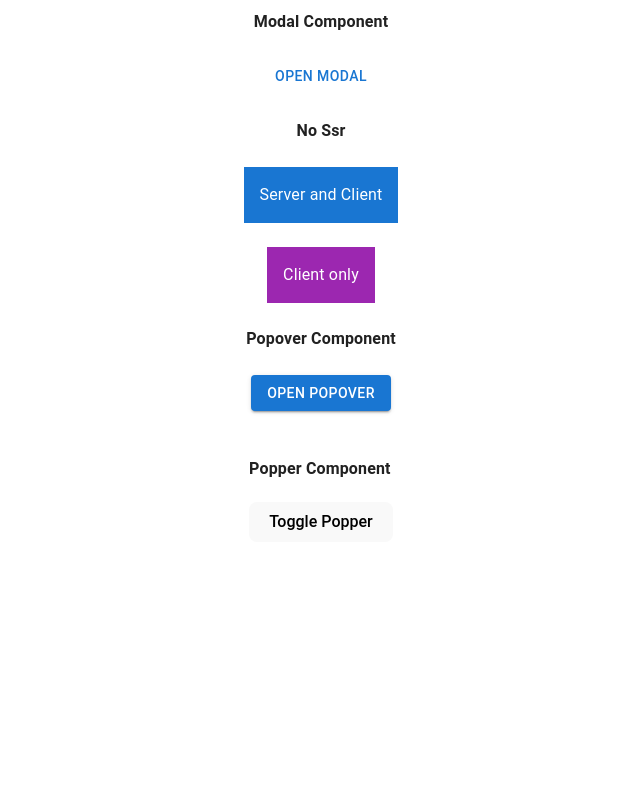
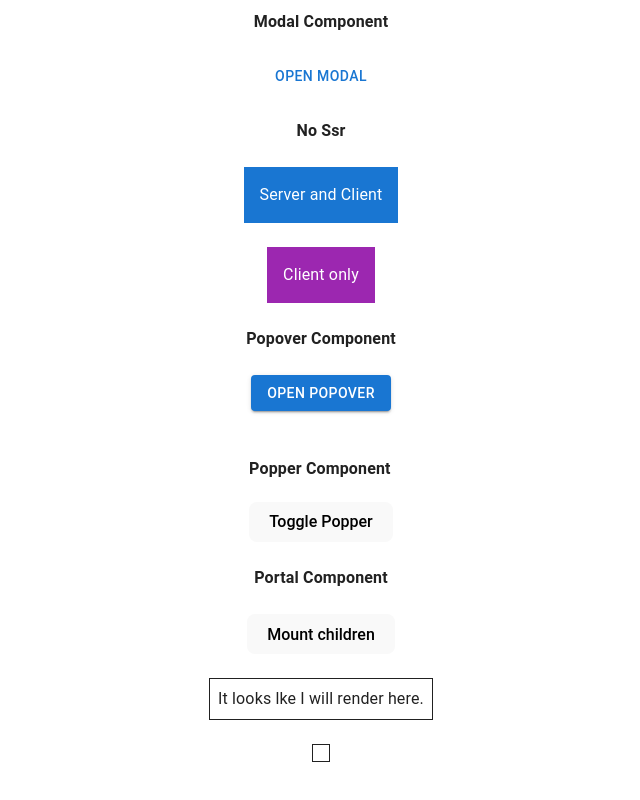
Before and after one commit to GuilhermeSousaDev/MaterialUI, a React (Vite) app in the folder react-ui/: page / in a window 1280 px wide. Shown: the part 10781-11581 px from the top of the page, without its empty margins (319-959 px from the left). Before the commit the page ends 11363 px from the top, so only its background shows below. Built offline with nearby package versions, Linux system fonts and the light colour scheme.

Commit message:
Portal Component

```diff
--- a/react-ui/src/App.jsx
+++ b/react-ui/src/App.jsx
@@ -51,6 +51,7 @@ import ModalComponent from './components/Modal';
 import NoSsrComponent from './components/NoSsr';
 import PopoverComponent from './components/Popover';
 import PopperComponent from './components/Popper';
+import PortalComponent from './components/Portal';
 
 function App() {
   return (
@@ -107,6 +108,7 @@ function App() {
       <NoSsrComponent />
       <PopoverComponent />
       <PopperComponent />
+      <PortalComponent />
     </Stack>
   )
 }
--- /dev/null
+++ b/react-ui/src/components/Portal.jsx
@@ -0,0 +1,31 @@
+import { Portal, Box } from '@mui/material';
+import { useState, useRef } from 'react';
+
+export default function PortalComponent() {
+  const [show, setShow] = useState(false);
+  const containerRef = useRef(null);
+
+  const handleClick = () => {
+    setShow(!show);
+  }
+
+  return (
+    <>
+      <h4>Portal Component</h4>
+
+      <button type="button" onClick={handleClick}>
+        {show ? 'Unmount children' : 'Mount children'}
+      </button>
+
+      <Box sx={{ p: 1, my: 1, border: '1px solid' }}>
+        It looks lke I will render here.
+        { show ? (
+          <Portal container={containerRef.current}>
+            <span>But I actually render here!</span>
+          </Portal>
+        ) : null }
+      </Box>
+      <Box sx={{ p: 1, my: 1, border: '1px solid' }} ref={containerRef} />
+    </>
+  )
+}
```
